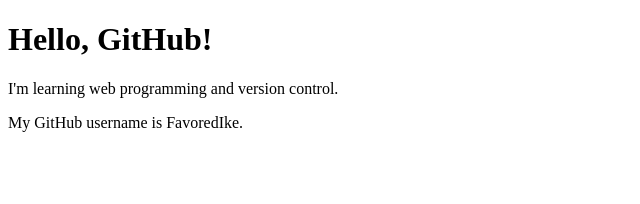
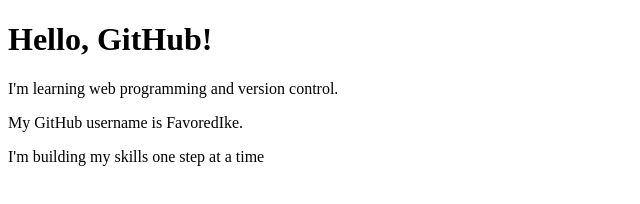
Before and after one commit to FavoredIke/web-programming-practice, a plain HTML site: page index.html in a window 1280 px wide. Shown: the whole page, without its empty margins (0-640 px from the left). Drawn offline with Linux system fonts and the light colour scheme.

Commit message:
Update homepage content

```diff
--- a/index.html
+++ b/index.html
@@ -9,5 +9,6 @@
     <h1>Hello, GitHub!</h1>
     <p>I'm learning web programming and version control.</p>
     <p>My GitHub username is FavoredIke.</p>
+    <p>I'm building my skills one step at a time</p>
 </body>
 </html>
```
